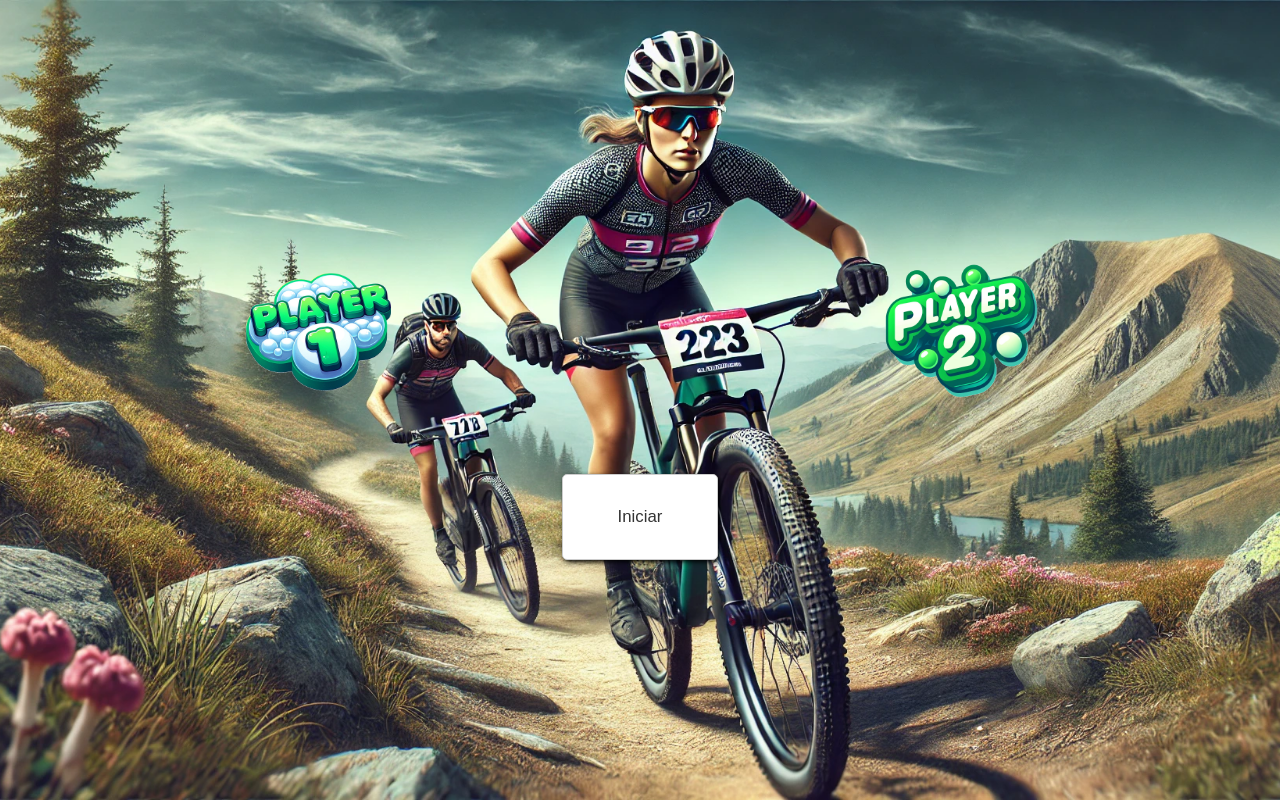
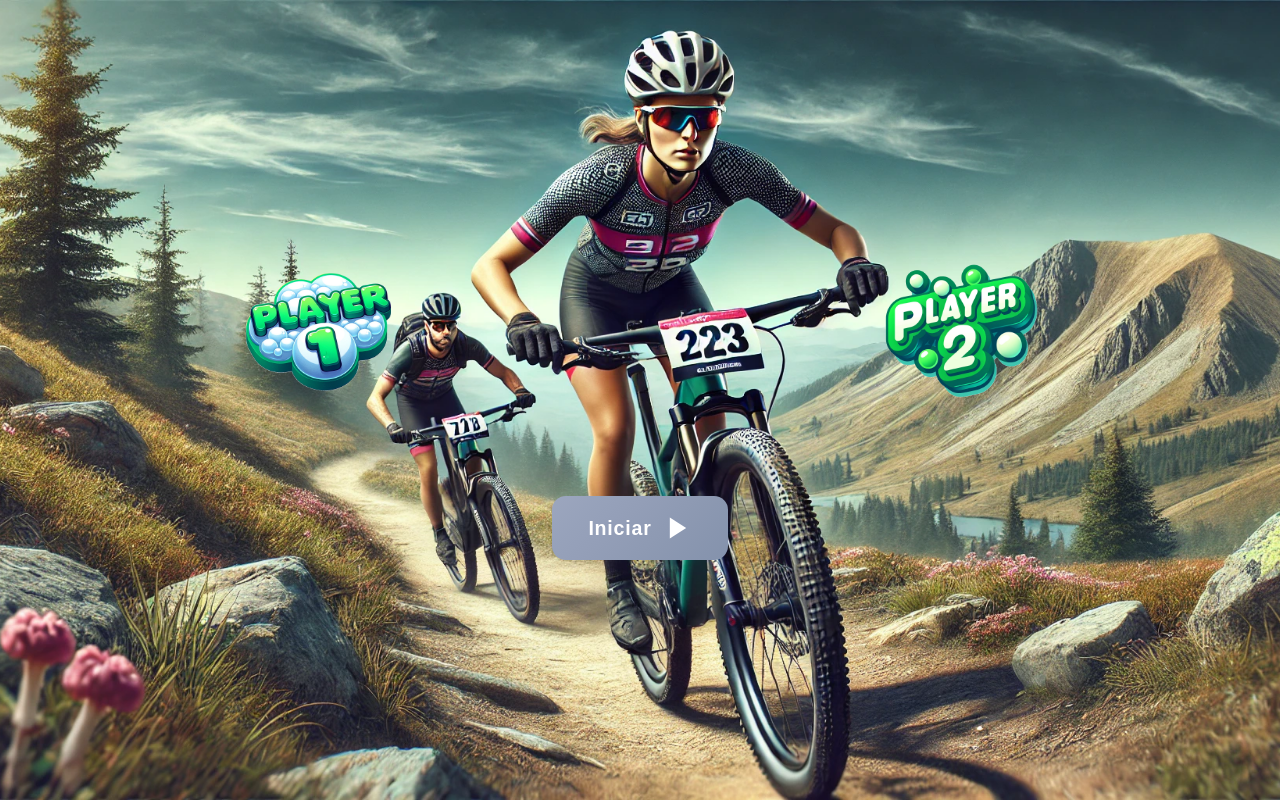
Before and after one commit to eimbert/gpx-maps, an Angular app: page /load in a window 1280 px wide. Built offline with nearby package versions, Linux system fonts and the light colour scheme.

Commit message:
Redesign start button

```diff
--- a/src/app/load-gpx/load-gpx.component.css
+++ b/src/app/load-gpx/load-gpx.component.css
@@ -59,7 +59,7 @@ body, html {
   height: auto !important; /* Mantener la proporción del canvas */
 }
 
-.btn, .btn-start {
+.btn {
   margin-top: 10px;
   padding: 32px 55px; /* Más alto y más ancho */
   font-size: 1.2em;
@@ -72,8 +72,49 @@ body, html {
   transition: box-shadow 0.3s ease; /* Transición para la sombra */
 }
 
-.btn:hover, .btn-start:hover {
+.btn:hover {
   box-shadow: 4px 4px 10px rgba(0, 0, 0, 0.2); /* Sombra más pronunciada al pasar el ratón */
+}
+
+.btn-start {
+  margin-top: 32px;
+  display: inline-flex;
+  align-items: center;
+  gap: 12px;
+  padding: 18px 36px;
+  font-size: 1.4em;
+  font-weight: 700;
+  letter-spacing: 0.04em;
+  color: #fff;
+  background: linear-gradient(135deg, #6a5acd 0%, #3c92ff 100%);
+  border: none;
+  border-radius: 14px;
+  cursor: pointer;
+  box-shadow: 0 15px 35px rgba(60, 146, 255, 0.3), 0 8px 20px rgba(106, 90, 205, 0.35);
+  transition: transform 0.2s ease, box-shadow 0.3s ease, filter 0.2s ease;
+}
+
+.btn-start:hover {
+  transform: translateY(-2px);
+  box-shadow: 0 18px 40px rgba(60, 146, 255, 0.35), 0 10px 22px rgba(106, 90, 205, 0.4);
+  filter: brightness(1.05);
+}
+
+.btn-start:active {
+  transform: translateY(0);
+  box-shadow: 0 10px 20px rgba(60, 146, 255, 0.25), 0 6px 14px rgba(106, 90, 205, 0.3);
+}
+
+.btn-start:disabled {
+  cursor: not-allowed;
+  background: linear-gradient(135deg, #9aa6c4 0%, #8192b3 100%);
+  box-shadow: none;
+  filter: grayscale(0.2);
+}
+
+.btn-start__icon {
+  width: 28px;
+  height: 28px;
 }
 
 input[type="color"] {
--- a/src/app/load-gpx/load-gpx.component.html
+++ b/src/app/load-gpx/load-gpx.component.html
@@ -42,5 +42,10 @@
       <button (click)="borrarFichero(1)" class="btn">Borrar</button>
     </div>
   </div>
-  <button (click)="iniciarVisualizacion()" [disabled]="!tracksCargados()" class="btn-start">Iniciar</button>
+  <button (click)="iniciarVisualizacion()" [disabled]="!tracksCargados()" class="btn-start">
+    <span>Iniciar</span>
+    <svg aria-hidden="true" focusable="false" viewBox="0 0 24 24" class="btn-start__icon">
+      <path d="M5 3l14 9-14 9V3z" fill="currentColor" />
+    </svg>
+  </button>
 </div>
```
